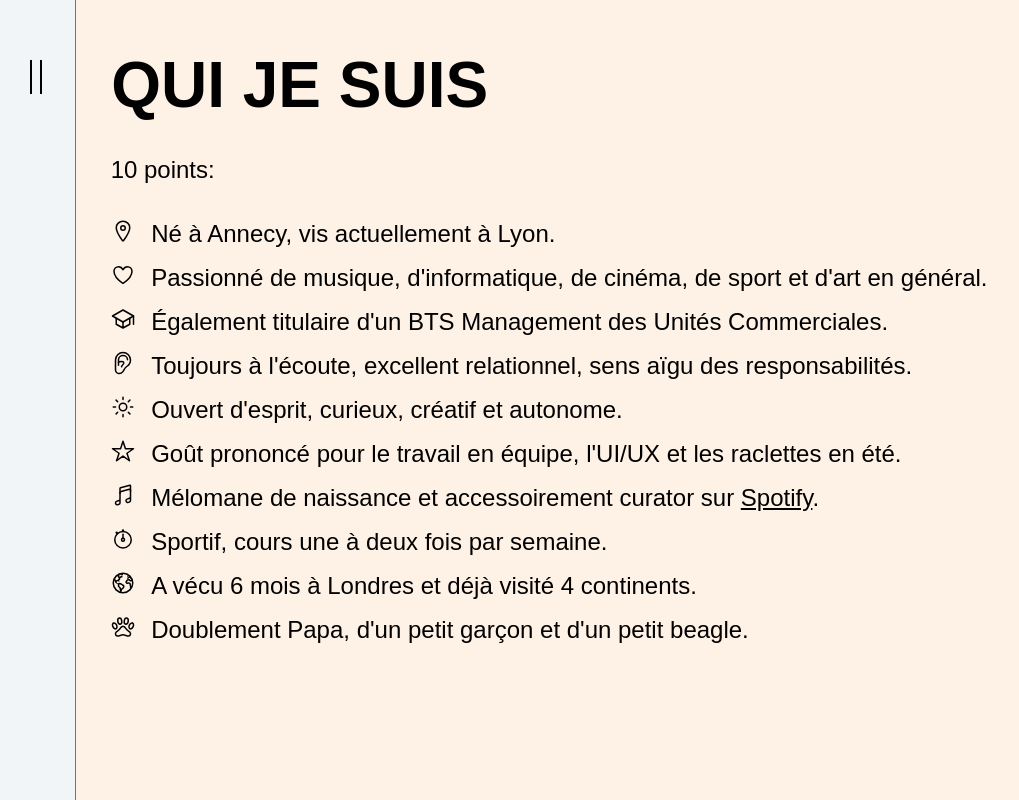
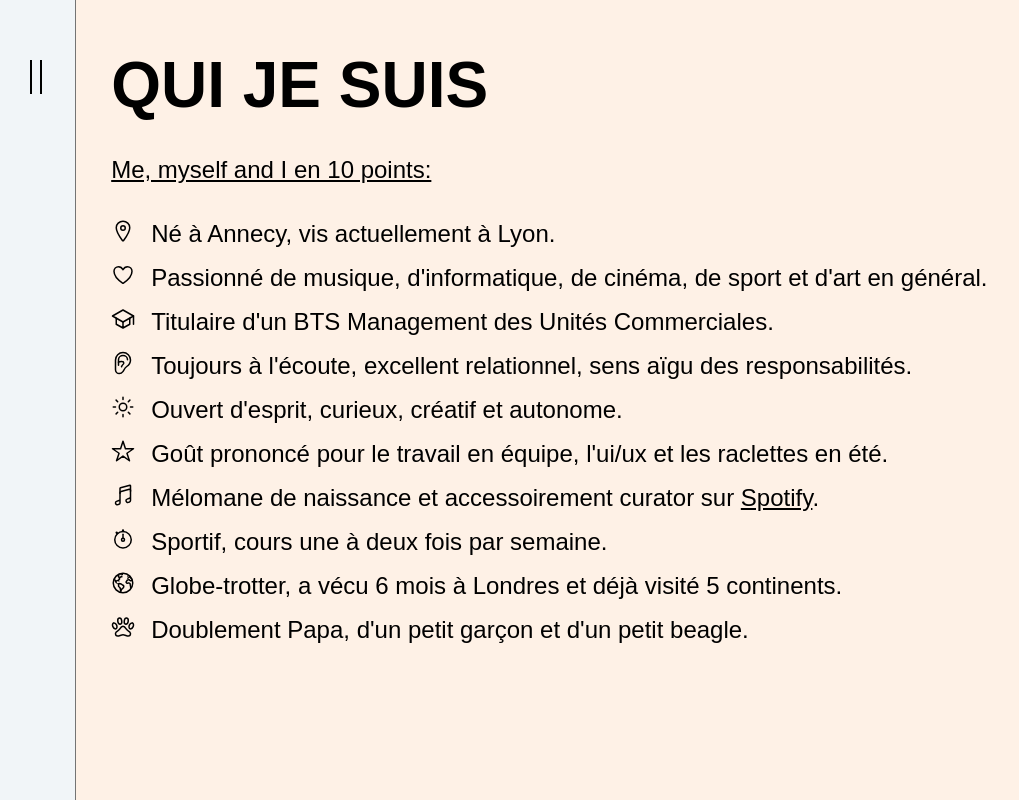
Before and after one commit to idrissdiakite/portfolio-react, a React (Create React App) app: page /whoiam in a window 1280 px wide. Shown: the whole page, without its empty margins (0-1019 px from the left). Built offline with nearby package versions, Linux system fonts and the light colour scheme; a web font is replaced by a local one.

Commit message:
🎨 [WHOIAM] Updated content + style

```diff
--- a/src/components/Whoiam/index.js
+++ b/src/components/Whoiam/index.js
@@ -9,11 +9,11 @@ const Me = () => {
       <h1 className="whoiam__title">Qui je suis</h1>
       <motion.p
         className="whoiam__suptitle"
-        initial={{ opacity: 0, x: '-100%' }}
-        animate={{ opacity: 1, x: 0 }}
+        initial={{ opacity: 0 }}
+        animate={{ opacity: 1 }}
         transition={{ type: "tween", ease: "anticipate", duration: 2 }}
       >
-        10 points:
+        Me, myself and I en 10 points:
       </motion.p>
       <div className="whoiam__wrapper">
         <Infos />
--- a/src/components/Whoiam/infos.js
+++ b/src/components/Whoiam/infos.js
@@ -15,43 +15,43 @@ import {
 
 const infos = [
   {
-    icon: <IoLocationOutline className="icon" />,
+    icon: <IoLocationOutline />,
     text: "Né à Annecy, vis actuellement à Lyon.",
   },
   {
-    icon: <IoHeartOutline className="icon" />,
+    icon: <IoHeartOutline />,
     text: "Passionné de musique, d'informatique, de cinéma, de sport et d'art en général.",
   },
   {
-    icon: <IoSchoolOutline className="icon" />,
-    text: "Également titulaire d'un BTS Management des Unités Commerciales.",
+    icon: <IoSchoolOutline />,
+    text: "Titulaire d'un BTS Management des Unités Commerciales.",
   },
   {
-    icon: <IoEarOutline className="icon" />,
+    icon: <IoEarOutline />,
     text: "Toujours à l'écoute, excellent relationnel, sens aïgu des responsabilités.",
   },
   {
-    icon: <IoSunnyOutline className="icon" />,
+    icon: <IoSunnyOutline />,
     text: "Ouvert d'esprit, curieux, créatif et autonome.",
   },
   {
-    icon: <IoStarOutline className="icon" />,
-    text: "Goût prononcé pour le travail en équipe, l'UI/UX et les raclettes en été.",
+    icon: <IoStarOutline />,
+    text: "Goût prononcé pour le travail en équipe, l'ui/ux et les raclettes en été.",
   },
   {
-    icon: <IoMusicalNotesOutline className="icon" />,
+    icon: <IoMusicalNotesOutline />,
     text: <span>Mélomane de naissance et accessoirement curator sur <a href="https://open.spotify.com/user/ilovethistrack.com" target="_blank" rel="noreferrer">Spotify</a>.</span>,
   },
   {
-    icon: <IoStopwatchOutline className="icon" />,
+    icon: <IoStopwatchOutline />,
     text: "Sportif, cours une à deux fois par semaine.",
   },
   {
-    icon: <IoEarthOutline className="icon" />,
-    text: "A vécu 6 mois à Londres et déjà visité 4 continents.",
+    icon: <IoEarthOutline />,
+    text: "Globe-trotter, a vécu 6 mois à Londres et déjà visité 5 continents.",
   },
   {
-    icon: <IoPawOutline className="icon" />,
+    icon: <IoPawOutline />,
     text: "Doublement Papa, d'un petit garçon et d'un petit beagle.",
   },
 ];
--- a/src/components/Whoiam/style.scss
+++ b/src/components/Whoiam/style.scss
@@ -2,6 +2,8 @@
 
 .whoiam {
   background-color: $bg-1;
+
+  &__suptitle { text-decoration: underline; }
 
   &__wrapper { margin-top: 2rem; }
 
```
